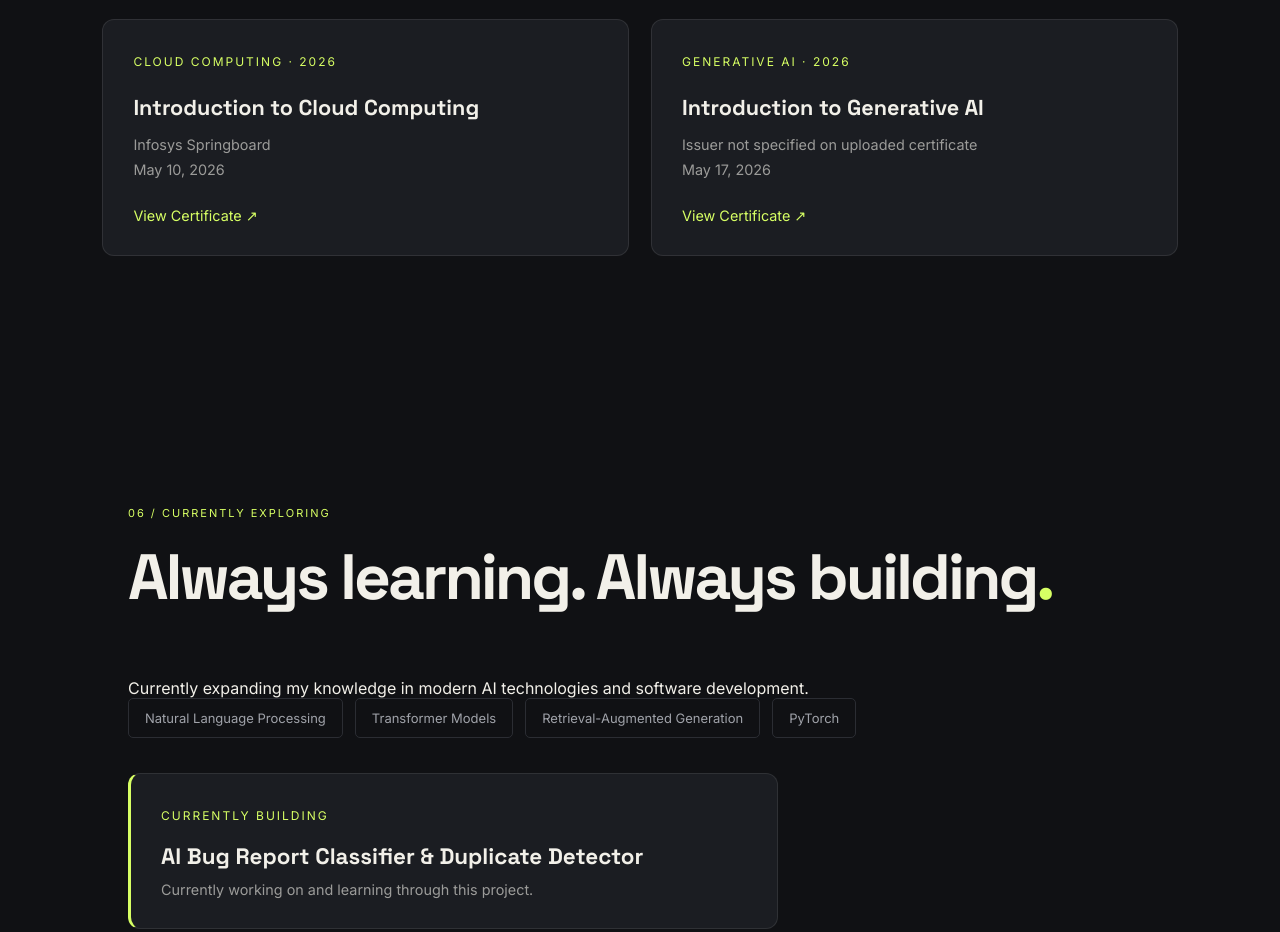
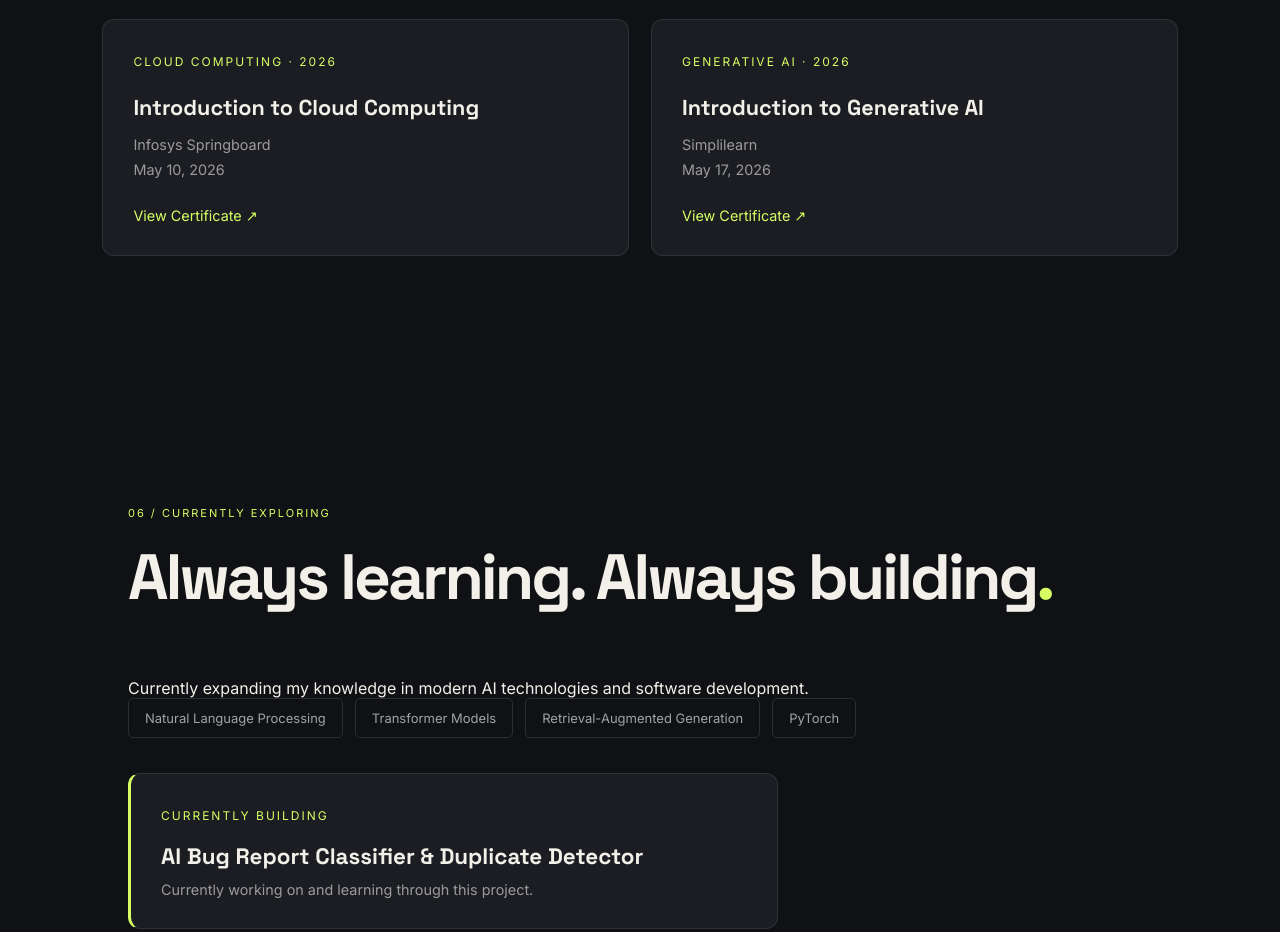
Before and after one commit to YaassinMD/MY.portfolio, a plain HTML site: page index.html in a window 1280 px wide. Shown: the part 5644-6576 px from the top of the page. Drawn offline with nearby package versions, Linux system fonts and the light colour scheme.

Commit message:
Update portfolio certificate

```diff
--- a/index.html
+++ b/index.html
@@ -404,7 +404,7 @@
 <div class="certificate-card">
     <span class="certificate-label">Generative AI · 2026</span>
     <h3>Introduction to Generative AI</h3>
-    <p class="certificate-issuer">Issuer not specified on uploaded certificate</p>
+    <p class="certificate-issuer">Simplilearn</p>
     <p class="certificate-date">May 17, 2026</p>
     <a href="assets/certificates/generative-ai.pdf"
        target="_blank"
```
